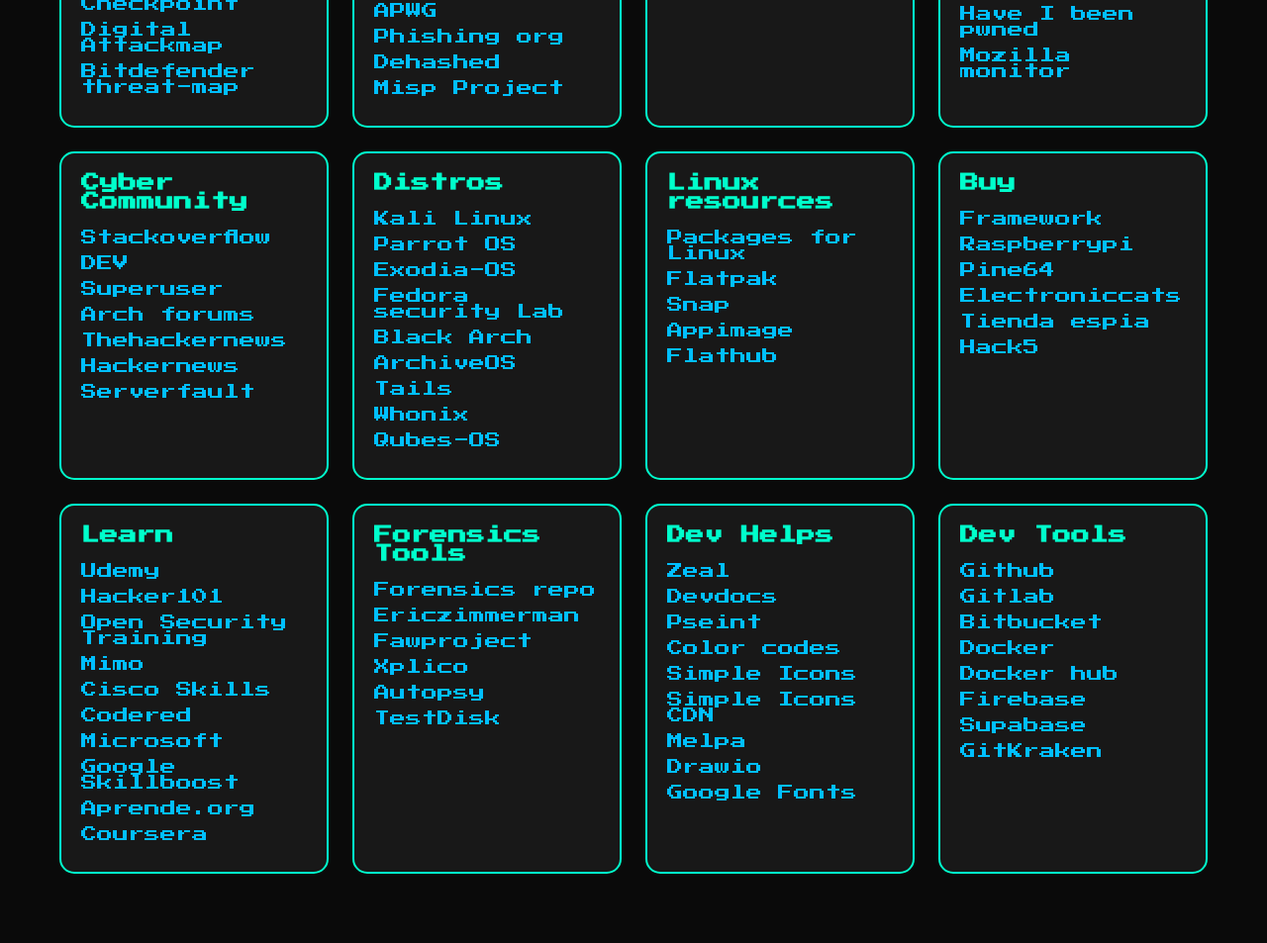
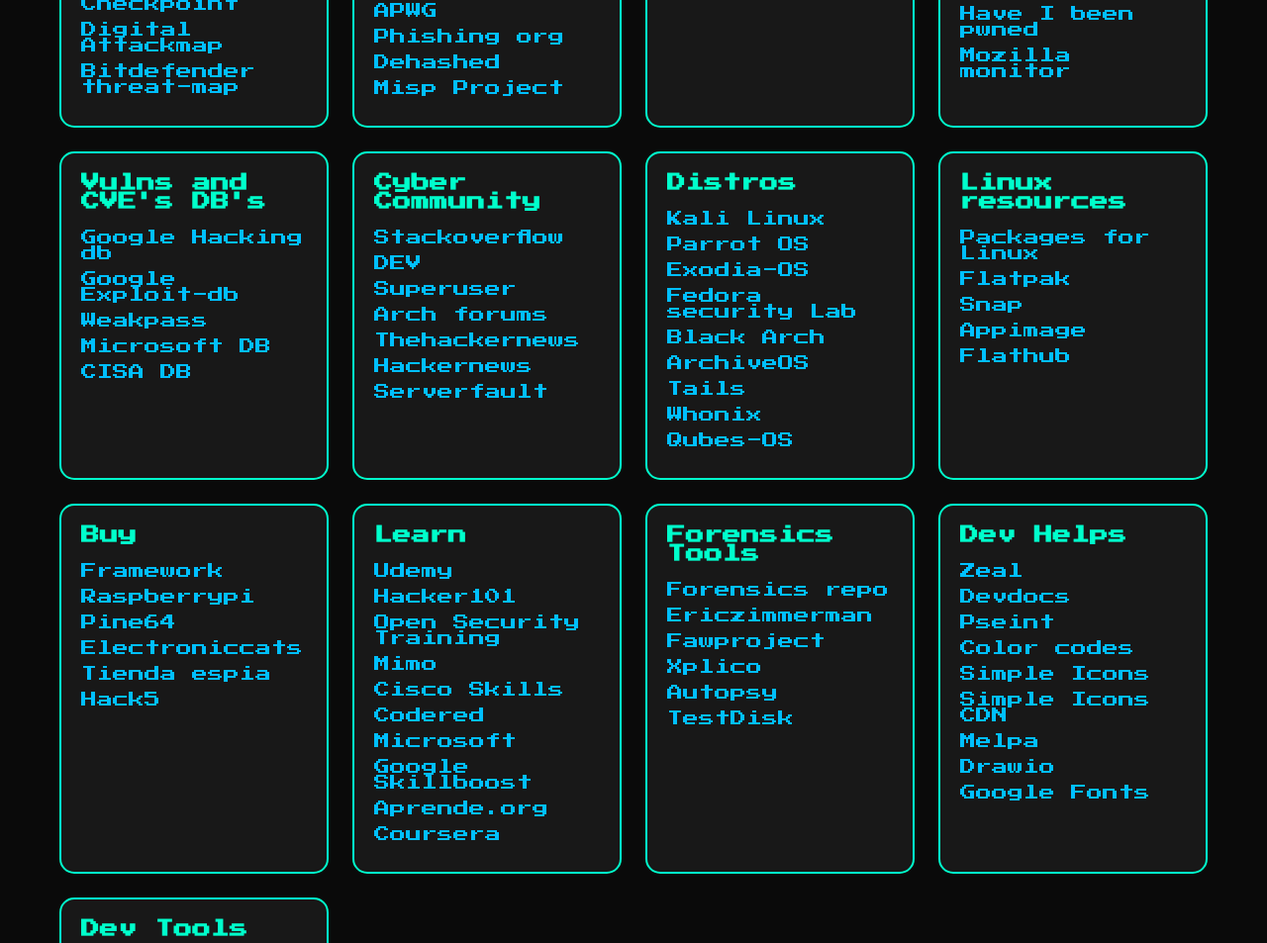
Before and after one commit to Inf0sth/i0Homepage, a plain HTML site: page index.html in a window 1280 px wide. Shown: the part 1443-2396 px from the top of the page at 99% size. Before the commit the page ends 2366 px from the top, so only its background shows below. Drawn offline with nearby package versions, Linux system fonts and the light colour scheme.

Commit message:
On branch main Changes to be committed: 	modified:   index.html

```diff
--- a/index.html
+++ b/index.html
@@ -93,9 +93,6 @@
       <a href="https://search.censys.io/" target="_blank">Censys</a>
       <a href="https://leakix.net/" target="_blank">Leakix</a>
       <a href="https://webmii.com/" target="_blank">Webmii</a>
-      <a href="" target="_blank"></a>
-      <a href="" target="_blank"></a>
-      <a href="" target="_blank"></a>
     </div>
     <div class="card">
       <h3>Scanners</h3>
@@ -106,6 +103,14 @@
       <a href="https://intelx.io/" target="_blank">Intelx</a>
       <a href="https://haveibeenpwned.com/" target="_blank">Have I been pwned</a>
       <a href="https://monitor.mozilla.org/" target="_blank">Mozilla monitor</a>
+    </div>
+    <div class="card">
+      <h3>Vulns and CVE's DB's</h3>
+      <a href="https://www.exploit-db.com/google-hacking-database" target="_blank">Google Hacking db</a>
+      <a href="https://www.exploit-db.com/" target="_blank">Google Exploit-db</a>
+      <a href="https://weakpass.com/" target="_blank">Weakpass</a>
+      <a href="https://msrc.microsoft.com/update-guide/vulnerability" target="_blank">Microsoft DB</a>
+      <a href="https://www.cisa.gov/known-exploited-vulnerabilities-catalog" target="_blank">CISA DB</a>
     </div>
     <div class="card">
       <h3>Cyber Community</h3>
```
